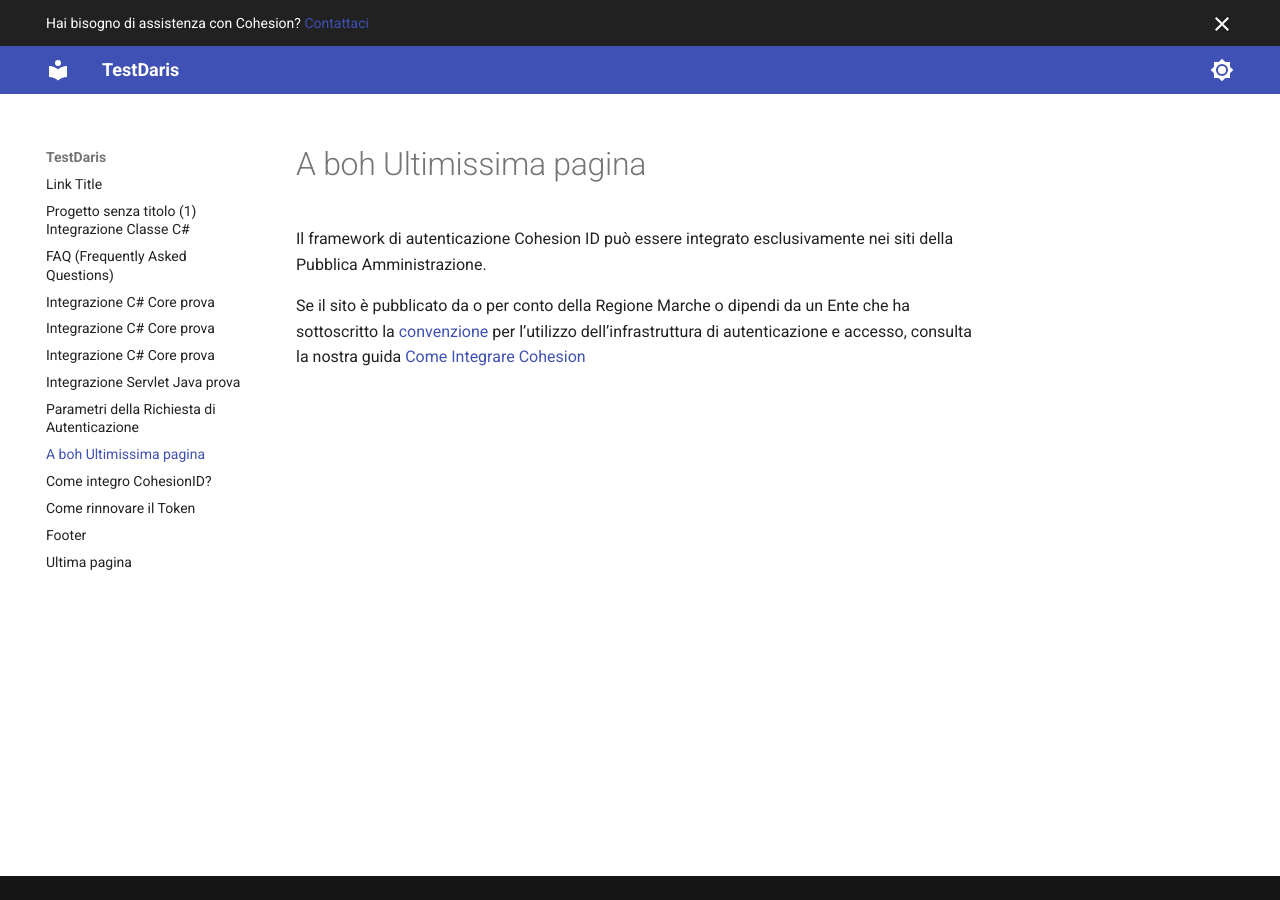
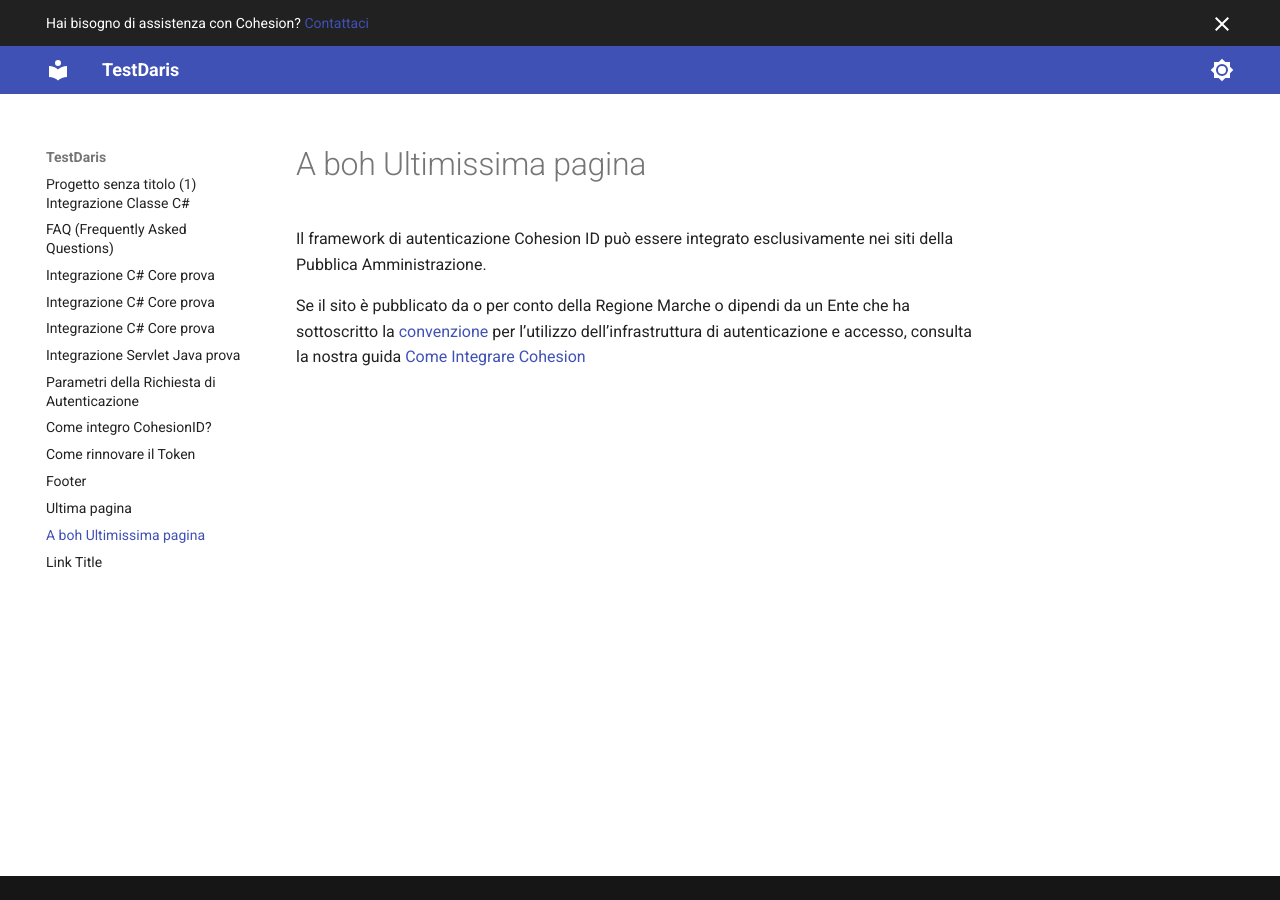
Before and after one commit to DarisCappelletti/TestDaris, an MkDocs documentation site: the page built from docs/Per-PA-e-Imprese.md, in a window 1280 px wide. Built offline with MkDocs 1.6.1 and Material for MkDocs 9.7.7, drawn with Linux system fonts in a browser that asks for light colours; part of the change alters nothing that is shown.

```diff
--- a/mkdocs.yml
+++ b/mkdocs.yml
@@ -30,8 +30,6 @@ plugins:
   - awesome-pages:
         collapse_single_pages: true
         strict: false
-        order: asc
-        sort_type: natural
 
 markdown_extensions:
   - admonition
```
